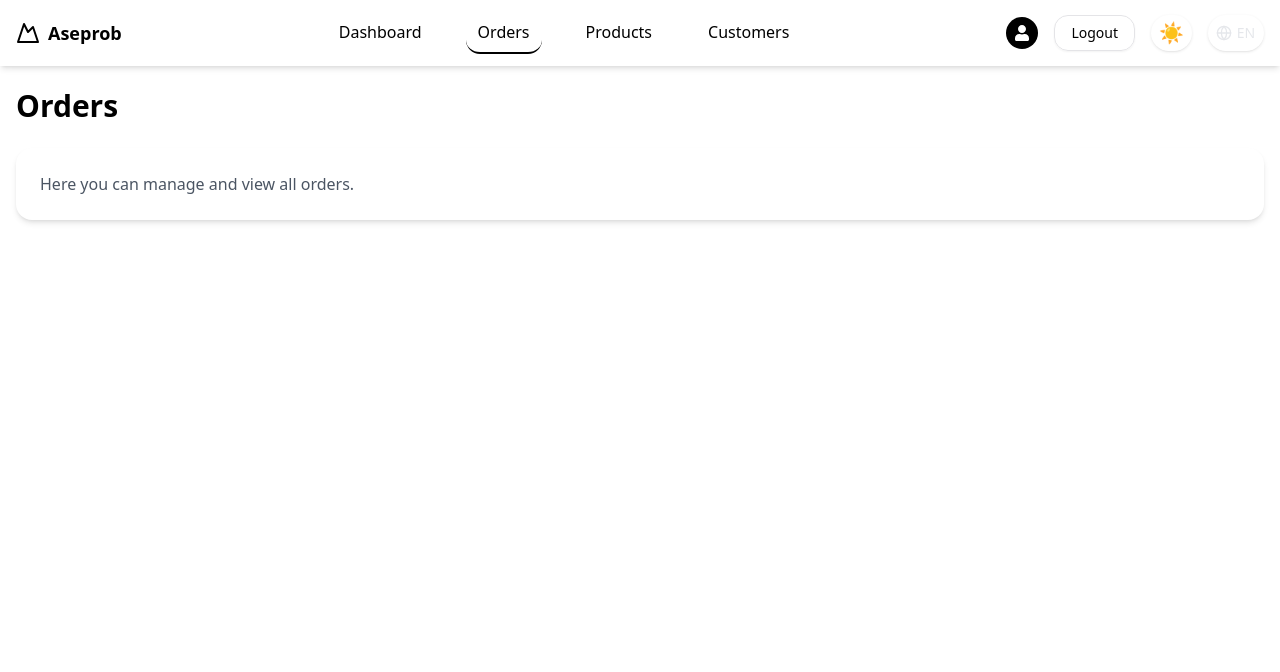
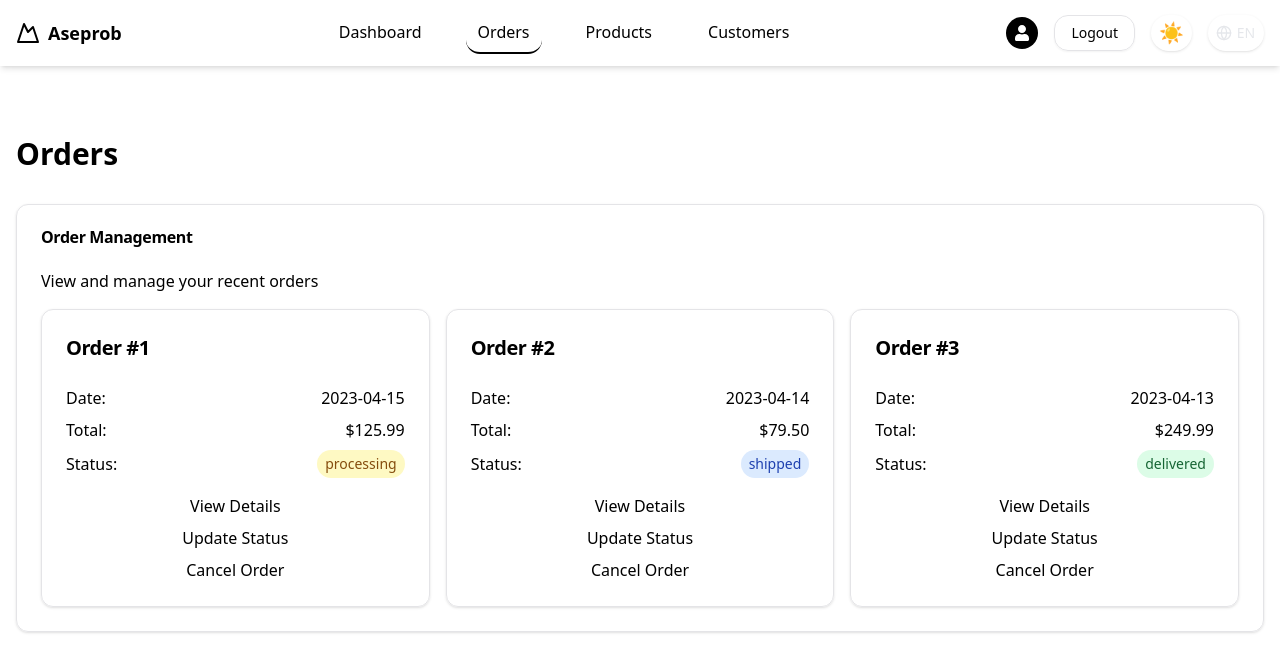
Before and after one commit to InfinityZ25/aseprob-ui, a Next.js app: page /orders in a window 1280 px wide. Shown: the top 672 px of the page. Built offline with nearby package versions, Linux system fonts and the light colour scheme; sample sign-in values are in the browser's storage.

Commit message:
add orders

```diff
--- /dev/null
+++ b/components/ui/ OrderPage.jsx
@@ -0,0 +1,79 @@
+import React from "react";
+import { useTranslation } from "react-i18next";
+import { Card, CardContent, CardHeader, CardTitle } from "../ui/card";
+
+const getStatusColor = (status) => {
+  // ... existing getStatusColor function ...
+};
+
+const OrderPage = ({ orderId }) => {
+  const { t } = useTranslation();
+
+  // Mock function to fetch order details
+  const getOrderDetails = (id) => {
+    // In a real application, this would fetch data from an API
+    return {
+      id: id,
+      date: "2023-04-15",
+      total: 125.99,
+      status: "processing",
+      items: [
+        { name: "Product 1", quantity: 2, price: 49.99 },
+        { name: "Product 2", quantity: 1, price: 26.01 },
+      ],
+      shippingAddress: "123 Main St, Anytown, AN 12345",
+    };
+  };
+
+  const order = getOrderDetails(orderId);
+
+  return (
+    <main className="container mx-auto px-4 py-20">
+      <h1 className="text-3xl font-bold mb-8">{t("orderDetails")}</h1>
+      <Card>
+        <CardHeader>
+          <CardTitle>{t("orderNumber", { id: order.id })}</CardTitle>
+        </CardHeader>
+        <CardContent>
+          <div className="space-y-4">
+            <p className="flex justify-between">
+              <span className="text-muted-foreground">{t("date")}:</span>
+              <span className="font-medium">{order.date}</span>
+            </p>
+            <p className="flex justify-between">
+              <span className="text-muted-foreground">{t("total")}:</span>
+              <span className="font-medium">${order.total.toFixed(2)}</span>
+            </p>
+            <p className="flex justify-between items-center">
+              <span className="text-muted-foreground">{t("status")}:</span>
+              <span
+                className={`px-2 py-1 rounded-full text-sm font-medium ${getStatusColor(
+                  order.status
+                )}`}
+              >
+                {t(order.status)}
+              </span>
+            </p>
+            <div>
+              <h2 className="text-xl font-semibold mb-2">{t("items")}</h2>
+              <ul className="space-y-2">
+                {order.items.map((item, index) => (
+                  <li key={index} className="flex justify-between">
+                    <span>{item.name} (x{item.quantity})</span>
+                    <span>${(item.price * item.quantity).toFixed(2)}</span>
+                  </li>
+                ))}
+              </ul>
+            </div>
+            <div>
+              <h2 className="text-xl font-semibold mb-2">{t("shippingAddress")}</h2>
+              <p>{order.shippingAddress}</p>
+            </div>
+          </div>
+        </CardContent>
+      </Card>
+    </main>
+  );
+};
+
+export default OrderPage;
--- a/components/ui/OrdersContent.jsx
+++ b/components/ui/OrdersContent.jsx
@@ -1,14 +1,98 @@
-import React from 'react';
+import Link from "next/link";
+import React from "react";
+import { useTranslation } from "react-i18next";
+import { Card, CardContent, CardHeader, CardTitle } from "../ui/card";
+
+const getStatusColor = (status) => {
+  switch (status.toLowerCase()) {
+    case "processing":
+      return "bg-yellow-100 text-yellow-800 dark:bg-yellow-900 dark:text-yellow-200";
+    case "shipped":
+      return "bg-blue-100 text-blue-800 dark:bg-blue-900 dark:text-blue-200";
+    case "delivered":
+      return "bg-green-100 text-green-800 dark:bg-green-900 dark:text-green-200";
+    default:
+      return "bg-gray-100 text-gray-800 dark:bg-gray-900 dark:text-gray-200";
+  }
+};
+
+const OrderCard = ({ order }) => {
+  const { t } = useTranslation();
+
+  return (
+    <Card className="h-full transition-shadow hover:shadow-lg">
+      <CardHeader>
+        <CardTitle className="text-xl">
+          {t("orderNumber", { id: order.id })}
+        </CardTitle>
+      </CardHeader>
+      <CardContent>
+        <div className="space-y-2 mb-4">
+          <p className="flex justify-between">
+            <span className="text-muted-foreground">{t("date")}:</span>
+            <span className="font-medium">{order.date}</span>
+          </p>
+          <p className="flex justify-between">
+            <span className="text-muted-foreground">{t("total")}:</span>
+            <span className="font-medium">${order.total.toFixed(2)}</span>
+          </p>
+          <p className="flex justify-between items-center">
+            <span className="text-muted-foreground">{t("status")}:</span>
+            <span
+              className={`px-2 py-1 rounded-full text-sm font-medium ${getStatusColor(
+                order.status
+              )}`}
+            >
+              {order.status}
+            </span>
+          </p>
+        </div>
+        <div className="flex flex-col items-center space-y-2">
+          <Link href={`/orders/${order.id}`} passHref>
+            <button className="primary-button" aria-label={t("viewDetails")}>
+              {t("viewDetails")}
+            </button>
+          </Link>
+          <button className="secondary-button" aria-label={t("updateStatus")}>
+            {t("updateStatus")}
+          </button>
+          <button className="destructive-button" aria-label={t("cancelOrder")}>
+            {t("cancelOrder")}
+          </button>
+        </div>
+      </CardContent>
+    </Card>
+  );
+};
 
 const OrdersContent = () => {
+  const { t } = useTranslation();
+
+  const sampleOrders = [
+    { id: 1, date: "2023-04-15", total: 125.99, status: "processing" },
+    { id: 2, date: "2023-04-14", total: 79.5, status: "shipped" },
+    { id: 3, date: "2023-04-13", total: 249.99, status: "delivered" },
+  ];
+
   return (
-    <div className="container mx-auto px-4 py-8">
-      <h1 className="text-3xl font-bold mb-6">Orders</h1>
-      <div className="bg-white shadow-md rounded-lg p-6">
-        <p className="text-gray-600">Here you can manage and view all orders.</p>
-        {/* Add order list or table component here */}
-      </div>
-    </div>
+    <main className="container mx-auto px-4 py-20">
+      <h1 className="text-3xl font-bold mb-8">{t("orders")}</h1>
+      <Card>
+        <CardHeader>
+          <CardTitle>{t("orderManagement")}</CardTitle>
+        </CardHeader>
+        <CardContent>
+          <p className="text-muted-foreground mb-4">
+            {t("orderManagementDescription")}
+          </p>
+          <div className="grid grid-cols-1 md:grid-cols-2 lg:grid-cols-3 gap-4">
+            {sampleOrders.map((order) => (
+              <OrderCard key={order.id} order={order} />
+            ))}
+          </div>
+        </CardContent>
+      </Card>
+    </main>
   );
 };
 
--- /dev/null
+++ b/pages/orders/[id].jsx
@@ -0,0 +1,79 @@
+import { useRouter } from "next/router";
+import React, { useEffect, useState } from "react";
+import { useTranslation } from "react-i18next";
+import OrderPage from "../../components/ui/ OrderPage";
+import Navbar from "../../components/ui/Navbar";
+import Spinner from "../../components/ui/Spinner";
+
+// Function to fetch order data by ID
+const getOrderById = (id) => {
+  const sampleOrders = [
+    { id: 1, date: "2023-04-15", total: 125.99, status: "processing" },
+    { id: 2, date: "2023-04-14", total: 79.5, status: "shipped" },
+    { id: 3, date: "2023-04-13", total: 249.99, status: "delivered" },
+  ];
+  return sampleOrders.find((order) => order.id === parseInt(id));
+};
+
+const OrderDetailPage = () => {
+  const [isLoggedIn, setIsLoggedIn] = useState(false);
+  const [isLoading, setIsLoading] = useState(true);
+  const router = useRouter();
+  const { t } = useTranslation();
+  const { id } = router.query;
+
+  useEffect(() => {
+    const user = localStorage.getItem("user");
+    if (user) {
+      setIsLoggedIn(true);
+    } else {
+      router.push("/login");
+    }
+    setIsLoading(false);
+  }, [router]);
+
+  const handleLogout = () => {
+    setIsLoading(true);
+    setTimeout(() => {
+      localStorage.removeItem("user");
+      setIsLoggedIn(false);
+      router.push("/");
+    }, 1000);
+  };
+
+  if (isLoading) {
+    return (
+      <div className="flex justify-center items-center min-h-screen bg-background">
+        <Spinner />
+      </div>
+    );
+  }
+
+  if (!isLoggedIn) return null;
+
+  const order = id ? getOrderById(id) : null;
+
+  return (
+    <div className="min-h-screen bg-background">
+      <Navbar handleLogout={handleLogout} />
+      <main className="pt-16 px-4 sm:px-6 lg:px-8">
+        <button
+          type="button"
+          className="mb-4 flex items-center gap-2 px-4 py-2 bg-primary text-background rounded hover:bg-primary-foreground hover:text-primary transition focus:outline-none focus:ring-2 focus:ring-primary focus:ring-opacity-50"
+          onClick={() => router.back()}
+        >
+          <span className="text-xl">←</span>
+          {t("back")}
+        </button>
+
+        {order ? (
+          <OrderPage order={order} />
+        ) : (
+          <div className="text-center text-muted">{t("orderNotFound")}</div>
+        )}
+      </main>
+    </div>
+  );
+};
+
+export default OrderDetailPage;
```
Also changed, not shown: lib/i18n.js.
